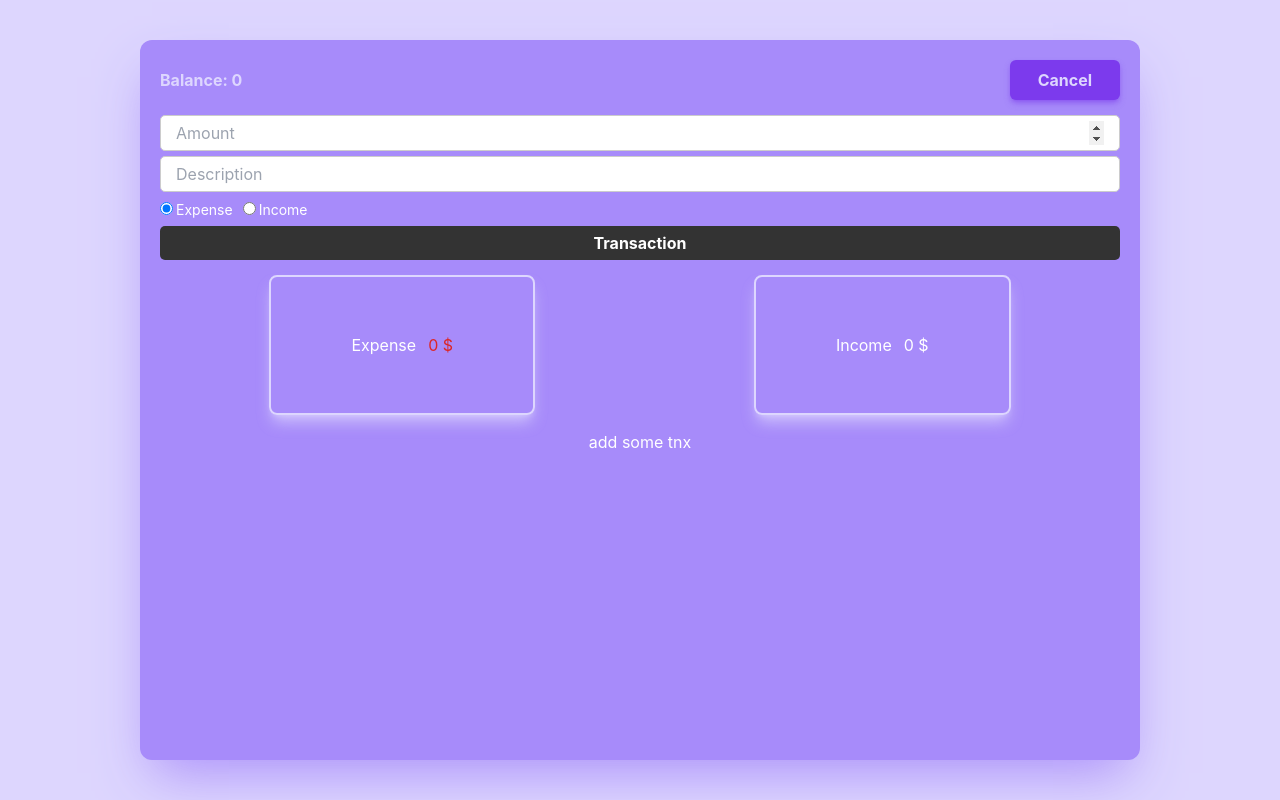
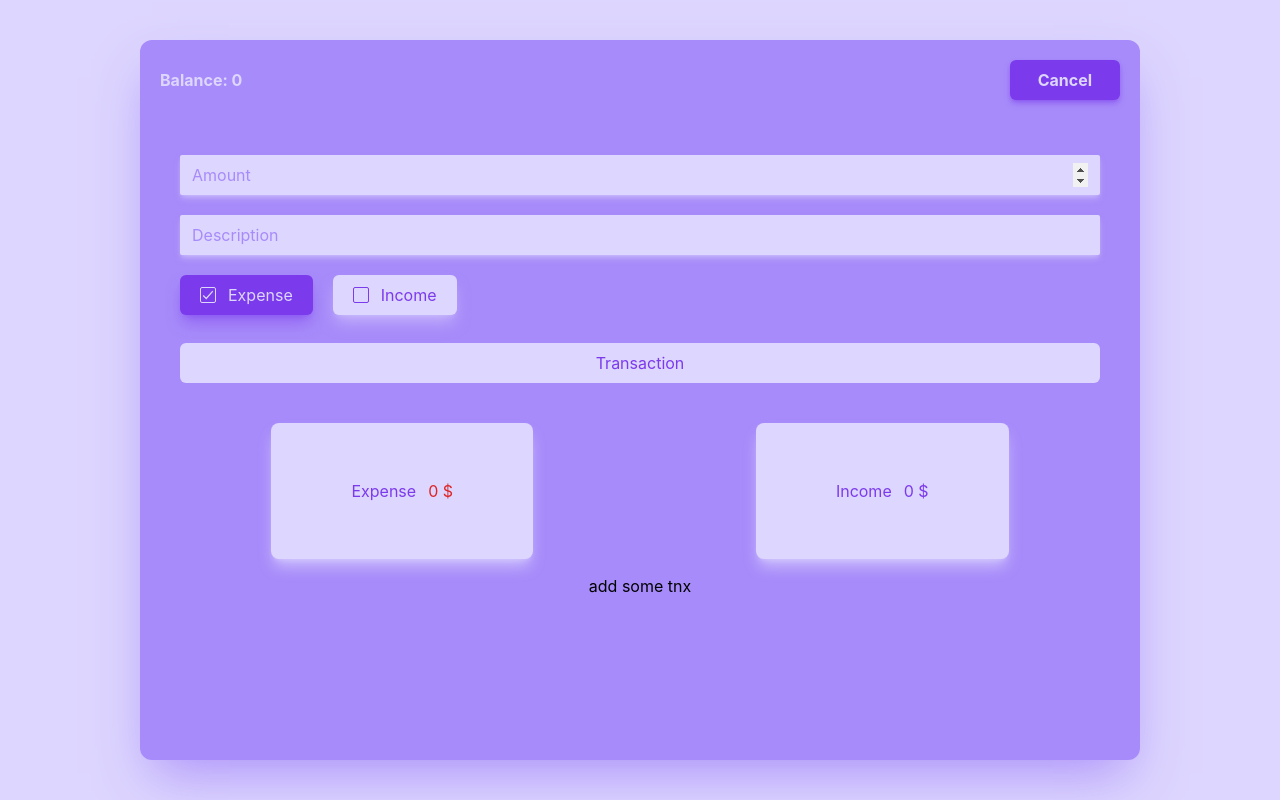
Before and after one commit to armin-bkh/expense-tracker-app-react-js, a React (Create React App) app: page / in a window 1280 px wide. Both pictures are taken after a click on the button "Add". Built offline with nearby package versions, Linux system fonts and the light colour scheme.

Commit message:
change ui TransacitonForm component

```diff
--- a/src/Components/App/ExpenseTrackerApp.jsx
+++ b/src/Components/App/ExpenseTrackerApp.jsx
@@ -54,7 +54,7 @@ const ExpenseTrackerApp = () => {
   return (
     <section
       className={
-        "bg-violet-400 p-5 rounded-xl shadow-2xl shadow-violet-400/90 text-white lg:w-10/12 mx-auto"
+        "bg-violet-400 p-5 rounded-xl shadow-2xl shadow-violet-400/90 lg:w-10/12 mx-auto"
       }
     >
       <OverView
--- a/src/Components/OverView/OverView.jsx
+++ b/src/Components/OverView/OverView.jsx
@@ -10,7 +10,7 @@ const OverView = ({ expense, income, addTransactions }) => {
       <article className={styles.balance}>
         <span className="text-violet-200">Balance: {income - expense}</span>
         <button
-          className={`px-7 py-2 rounded-md font-bold ${
+          className={`px-7 py-2 rounded-md font-bold transition duration-500 ${
             !isShow
               ? "bg-violet-200 text-violet-600 shadow-md shadow-violet-200/50"
               : "bg-violet-600 text-violet-200 shadow-md shadow-violet-600/50"
@@ -26,12 +26,12 @@ const OverView = ({ expense, income, addTransactions }) => {
           setIsShow={setIsShow}
         />
       )}
-      <article className={`flex justify-around items-center`}>
-        <div className="flex items-center border-2 border-violet-200 py-14 px-20 rounded-lg shadow-lg shadow-violet-200/70">
+      <article className={`flex justify-around items-center text-violet-600`}>
+        <div className="flex items-center py-14 px-20 rounded-lg shadow-lg shadow-violet-200/70 bg-violet-200">
           Expense
           <span className="text-red-600 ml-3">{expense} $</span>
         </div>
-        <div className="flex items-center border-2 border-violet-200 py-14 px-20 rounded-lg shadow-lg shadow-violet-200/70">
+        <div className="flex items-center py-14 px-20 rounded-lg shadow-lg shadow-violet-200/70 bg-violet-200">
           Income
           <span className="ml-3">{income} $</span>
         </div>
--- a/src/Components/TransActionForm/TransActionForm.jsx
+++ b/src/Components/TransActionForm/TransActionForm.jsx
@@ -1,51 +1,123 @@
 import { useEffect, useRef, useState } from "react";
-import styles from './TransActionForm.module.scss';
+import { IoCheckmarkSharp } from "react-icons/io5";
 
 const TransActionFrom = ({ addTransactions, setIsShow }) => {
   const [formValues, setFormValues] = useState({
-        desc: '',
-        amount: '',
-        type: 'expense',
+    desc: "",
+    amount: "",
+    type: "expense",
   });
   const inputRef = useRef();
 
-    useEffect(()=>{
+  useEffect(() => {
     inputRef.current.focus();
-    }, [])
+  }, []);
 
-    const changeHandler = (e) =>{
+  const changeHandler = (e) => {
     setFormValues({
       ...formValues,
       [e.target.name]: e.target.value,
-        })
-    }
+    });
+  };
   const submitHandler = (e) => {
     e.preventDefault();
-        if(formValues.desc.length && formValues.amount.length){
+    if (formValues.desc.length && formValues.amount.length) {
       addTransactions(formValues);
       setFormValues({
-            desc: '',
-            amount: '',
-            type: 'expense'
-        })
+        desc: "",
+        amount: "",
+        type: "expense",
+      });
       setIsShow(false);
     } else inputRef.current.focus();
-    }
+  };
   return (
-        <form onSubmit={submitHandler} className={styles.formContainer}>
-            <fieldset className={styles.inputGroup}>
-                <input ref={inputRef} type="number" name="amount" placeholder="Amount" value={formValues.amount} onChange={changeHandler} />
-                <input type="text" name="desc" placeholder="Description" value={formValues.desc} onChange={changeHandler} />
+    <form onSubmit={submitHandler} className={`flex flex-col py-10 px-5`}>
+      <fieldset className="mb-5">
+        <input
+          ref={inputRef}
+          type="number"
+          name="amount"
+          placeholder="Amount"
+          value={formValues.amount}
+          onChange={changeHandler}
+          className="block w-full mb-5 focus:outline-none border-none rounded-sm px-3 py-2 bg-violet-200 shadow-md shadow-violet-200/50 text-violet-600 placeholder:text-violet-400"
+        />
+        <input
+          type="text"
+          name="desc"
+          placeholder="Description"
+          value={formValues.desc}
+          onChange={changeHandler}
+          className="block w-full focus:outline-none border-none rounded-sm px-3 py-2 bg-violet-200 shadow-md shadow-violet-200/50 text-violet-600 placeholder:text-violet-400"
+        />
       </fieldset>
-            <fieldset className={styles.inputGroup}>
-                <input type="radio" value="expense" checked={formValues.type === "expense"} name="type" id="ExpenseRD" onChange={changeHandler} />
-                <label htmlFor="ExpenseRD">Expense</label>
-                <input type="radio" value="income" checked={formValues.type === "income"} name="type" id="IncomeRD" onChange={changeHandler}/>
-                <label htmlFor="IncomeRD">Income</label>
+      <fieldset className={`mb-7 flex`}>
+        <label
+          htmlFor="ExpenseRD"
+          className={`flex items-center px-5 py-2 mr-5 rounded-md transition duration-500 cursor-pointer shadow-lg ${
+            formValues.type === "expense"
+              ? "bg-violet-600 text-violet-200 shadow-violet-600/50"
+              : "bg-violet-200 text-violet-600 shadow-violet-200/50"
+          }`}
+        >
+          <input
+            type="radio"
+            value="expense"
+            checked={formValues.type === "expense"}
+            name="type"
+            id="ExpenseRD"
+            onChange={changeHandler}
+            className="sr-only"
+          />
+          <span
+            className={`flex items-center justify-center w-4 h-4 rounded-sm border ${
+              formValues.type === "expense"
+                ? "border-violet-200"
+                : "border-violet-600"
+            } mr-3`}
+          >
+            {formValues.type === "expense" && <IoCheckmarkSharp />}
+          </span>
+          <span>Expense</span>
+        </label>
+        <label
+          htmlFor="IncomeRD"
+          className={`flex items-center px-5 py-2 rounded-md transition duration-500 cursor-pointer shadow-lg ${
+            formValues.type === "income"
+              ? "bg-violet-600 text-violet-200 shadow-violet-600/50"
+              : "bg-violet-200 text-violet-600 shadow-violet-200/50"
+          }`}
+        >
+          <input
+            type="radio"
+            value="income"
+            checked={formValues.type === "income"}
+            name="type"
+            id="IncomeRD"
+            onChange={changeHandler}
+            className="sr-only"
+          />
+          <span
+            className={`flex items-center justify-center w-4 h-4 rounded-sm border ${
+              formValues.type === "income"
+                ? "border-violet-200"
+                : "border-violet-600"
+            }  mr-3`}
+          >
+            {formValues.type === "income" && <IoCheckmarkSharp />}
+          </span>
+          <span>Income</span>
+        </label>
       </fieldset>
-            <button type="submit">Transaction</button>
+      <button
+        className={`bg-violet-200 text-violet-600 hover:bg-violet-600 hover:text-violet-200 transition duration-500 py-2 rounded-md`}
+        type="submit"
+      >
+        Transaction
+      </button>
     </form>
   );
-}
+};
 
 export default TransActionFrom;
```
Lines whose indentation alone changed are shown as unchanged.
